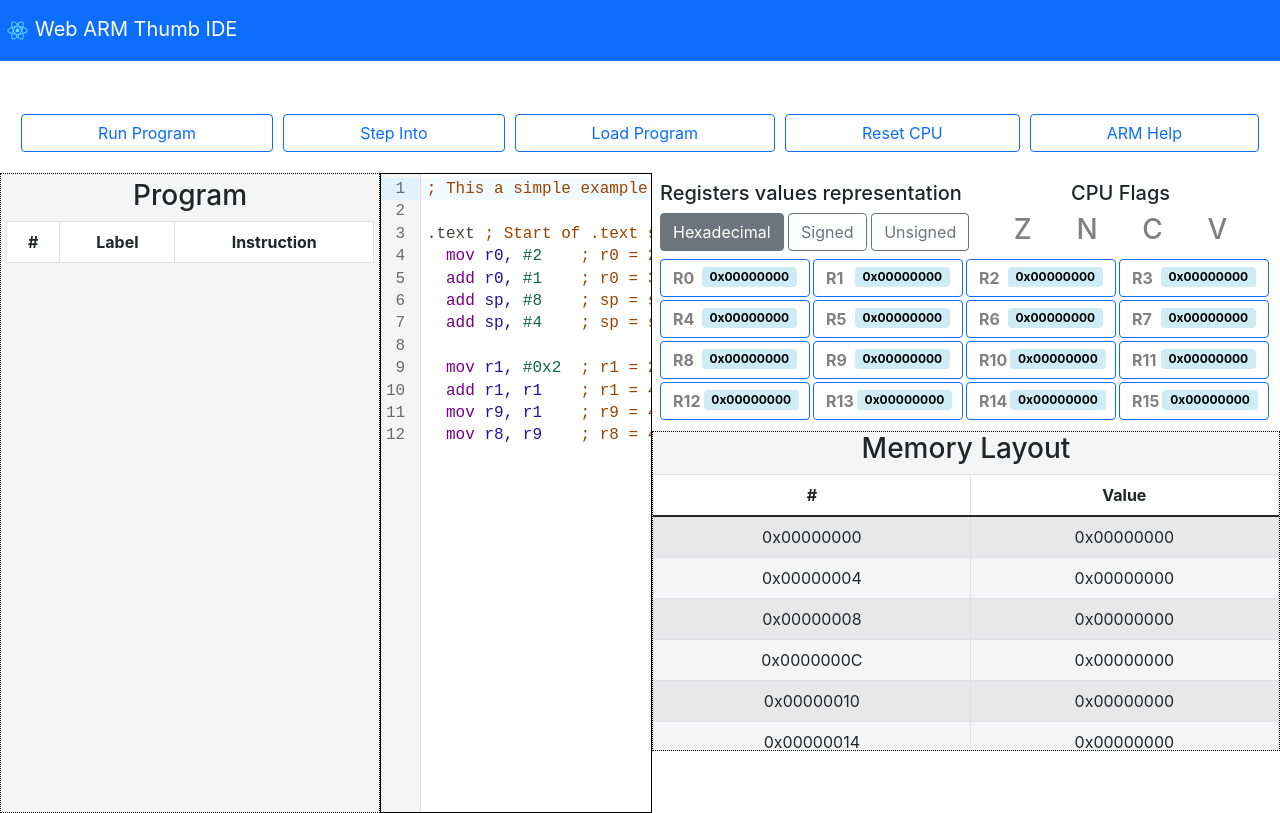
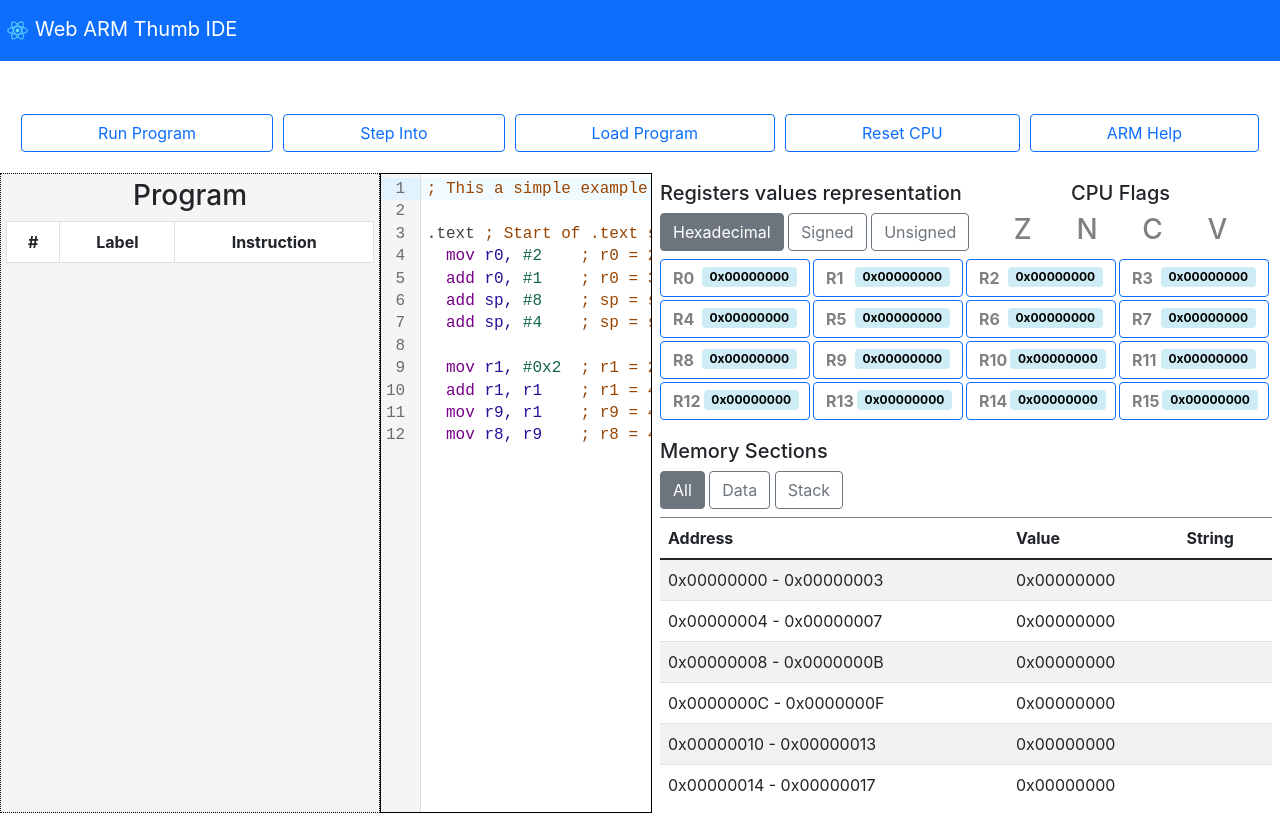
Before and after one commit to FreddyJS/wthumb, a React (Create React App) app in the folder frontend/: page / in a window 1280 px wide. Built offline with nearby package versions, Linux system fonts and the light colour scheme.

Commit message:
Style update, working in the memory

```diff
--- a/frontend/src/components/Memory/Memory.tsx
+++ b/frontend/src/components/Memory/Memory.tsx
@@ -13,12 +13,14 @@ import { useAppDispatch, useAppSelector } from 'hooks';
 
 
 const Memory = () => {
+  const dispatch = useAppDispatch();
   const memory = useAppSelector(selectMemory);
+  const memorySize = useAppSelector((state) => state.cpu.cpu.memSize);
+
   const [selectedMemoryAddress, setSelectedMemoryAddress] = useState(-1);
-
-  const dispatch = useAppDispatch();
   const [memoryValue, setMemoryValue] = useState('');
   const [isValidValue, setIsValidValue] = useState(false);
+  const [mode, setMode] = useState('all');
 
   if (memory === undefined) {
     return <div>Loading...</div>
@@ -38,6 +40,18 @@ const Memory = () => {
     }
 
     setMemoryValue(value.toUpperCase().replace("X", "x"));
+  }
+
+  const wordToString = (value: number)  => {
+    let str = '';
+    for (let i = 0; i < 4; i++) {
+      const byte = value & 0xFF;
+      value = value >>> 8;
+
+      str = str + String.fromCharCode(byte);
+    }
+
+    return str;
   }
 
   const memoryMenu = selectedMemoryAddress === -1 ? (<></>) : (
@@ -75,8 +89,14 @@ const Memory = () => {
 
   const tableRows = () => {
     let rows: JSX.Element[] = []
-    for (let i = 0; i < memory.length; i++) {
+    const start = mode === 'stack' ? memorySize : 0;
+    const end = mode === 'data' ? memorySize : memory.length;
+
+    for (let i = start; i < end; i++) {
       const address = i * 4;
+      const endAddress = address + 3;
+      const strAddress = '0x' + (address).toString(16).padStart(8, '0').toUpperCase();
+      const strEndAddress = '0x' + (endAddress).toString(16).padStart(8, '0').toUpperCase();
 
       if (selectedMemoryAddress === address) {
         rows.push(
@@ -89,9 +109,12 @@ const Memory = () => {
                 }
               }}>
               {/* Address and value in hexadecimal with at least 2 digits*/}
-              <td>0x{(address).toString(16).padStart(8, '0').toUpperCase()}</td>
+              <td>{strAddress} - {strEndAddress}</td>
               <td>
                 0x{memory[i].toString(16).padStart(8, '0').toUpperCase()}
+              </td>
+              <td>
+                {wordToString(memory[i])}
               </td>
             </tr>
           </OverlayTrigger>
@@ -100,9 +123,12 @@ const Memory = () => {
         rows.push(
             <tr key={i} onClick={() => setSelectedMemoryAddress(address)}>
               {/* Address and value in hexadecimal with at least 2 digits*/}
-              <td>0x{(address).toString(16).padStart(8, '0').toUpperCase()}</td>
+              <td>{strAddress} - {strEndAddress}</td>
               <td>
                 0x{memory[i].toString(16).padStart(8, '0').toUpperCase()}
+              </td>
+              <td>
+                {wordToString(memory[i])}
               </td>
             </tr>
         );
@@ -115,14 +141,22 @@ const Memory = () => {
   return (
     <div className="memory">
       <div className="memory-header">
-        <h3>Memory Layout</h3>
+        <div className="memory-menu">
+          <h5>Memory Sections</h5>
+
+          <Button variant="outline-secondary" onClick={() => setMode('all')} active={mode === 'all'}>All</Button>{' '}
+          <Button variant="outline-secondary" onClick={() => setMode('data')} active={mode === 'data'}>Data</Button>{' '}
+          <Button variant="outline-secondary" onClick={() => setMode('stack')} active={mode === 'stack'}>Stack</Button>{' '}
+        </div>
+
       </div>
       <div className="memory-container" onScroll={() => setSelectedMemoryAddress(-1)}>
-        <Table striped bordered hover>
+        <Table striped hover>
           <thead>
             <tr>
-              <th>#</th>
+              <th>Address</th>
               <th>Value</th>
+              <th>String</th>
             </tr>
           </thead>
           <tbody>
--- a/frontend/src/components/Memory/memory.scss
+++ b/frontend/src/components/Memory/memory.scss
@@ -1,22 +1,32 @@
 .memory {
+    // background-color: #f5f5f5;
+    // border: 1px dotted #000;
     display: flex;
     flex-direction: column;
-    height: 50%;
-    background-color: #f5f5f5;
-    border: 1px dotted #000;
+    height: calc(100% - 258px);
+    padding: 0.5rem;
 }
 
 .memory-header {
-    height: fit-content;
+    width: 100%;
+    display: flex;
+    flex-direction: row;
 }
 
+.memory-menu {
+    align-self: flex-start;
+    margin-bottom: 0.5rem;
+    text-align: start;
+  }
+
 .memory-container {
-    min-width: fit-content;
-    white-space: nowrap;
     overflow: auto;
+    text-align: start;
 
     thead {
-        background-color: #fff;
+        background-color: #ffff;
+        border-top: 1px solid gray;
+        border-bottom: 1px solid gray;
         position: sticky;
         top: 0;
     }
```
Lines whose indentation alone changed are shown as unchanged.
